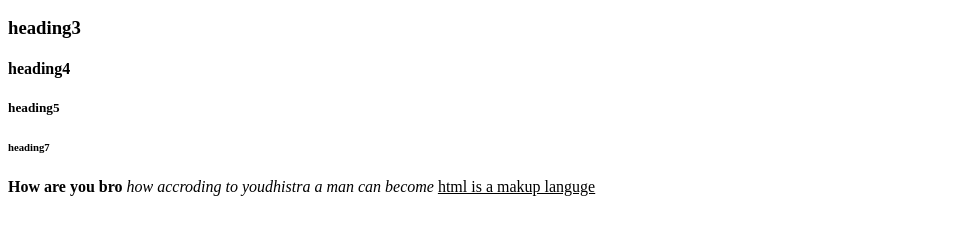
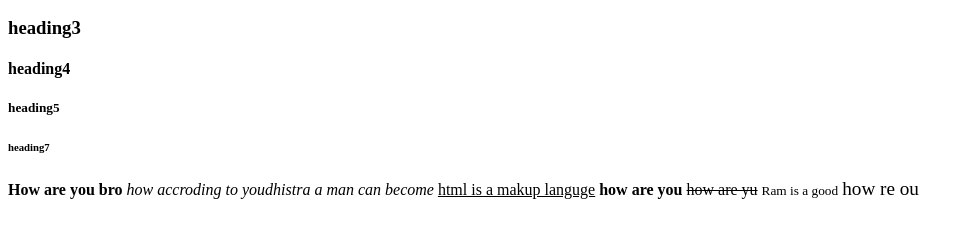
Before and after one commit to vikasjadau/basiccode, a plain HTML site: page index.html in a window 1280 px wide. Shown: the part 110-348 px from the top of the page, without its empty margins (0-973 px from the left). Drawn offline with Linux system fonts and the light colour scheme.

Commit message:
addsomechange

```diff
--- a/index.html
+++ b/index.html
@@ -14,5 +14,10 @@
      <b>How are you bro </b>
      <i>how accroding to youdhistra a man can become</i>
      <u>html is a makup languge</u>
+      <strong>how are you</strong>
+      <strike>how are yu</strike>
+      <small>Ram is a good</small>
+      <big>how re ou</big>
+
 </body>
 </html>
```
